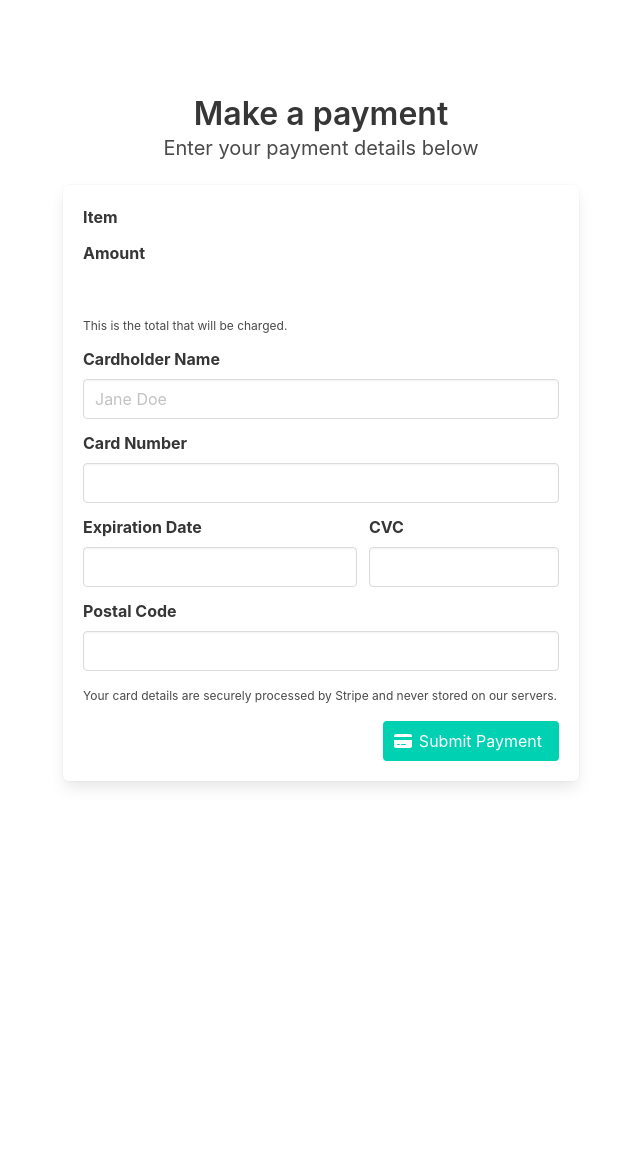
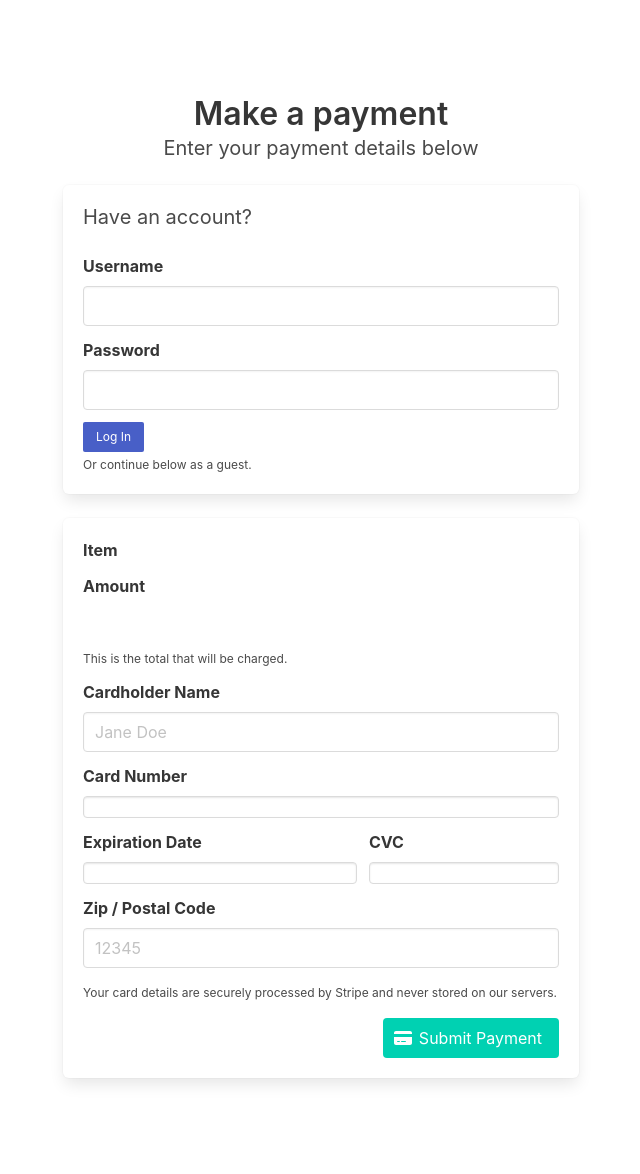
Before and after one commit to peeld/tridentweb, a Django app: template tridentapp/templates/payment.html in a window 1280 px wide. Shown: the part 56-1230 px from the top of the page, without its empty margins (319-959 px from the left). Before the commit the page ends 843 px from the top, so only its background shows below. Run offline with Django 5.2, Linux system fonts and the light colour scheme; the template is opened without the code that fills it, so the values that code supplies are empty; some libraries are stand-ins or nearby versions.

Commit message:
payments

```diff
--- a/tridentapp/templates/payment.html
+++ b/tridentapp/templates/payment.html
@@ -7,6 +7,32 @@
       <div class="column is-half">
         <h1 class="title has-text-centered">Make a payment</h1>
         <p class="subtitle has-text-centered">Enter your payment details below</p>
+
+        {% if not user.is_authenticated %}
+          <div class="box mb-5">
+            <h2 class="subtitle">Have an account?</h2>
+            <form method="POST">
+              {% csrf_token %}
+              <div class="field">
+                <label class="label">Username</label>
+                <div class="control">
+                  <input type="text" name="username" class="input" required>
+                </div>
+              </div>
+              <div class="field">
+                <label class="label">Password</label>
+                <div class="control">
+                  <input type="password" name="password" class="input" required>
+                </div>
+              </div>
+              <button type="submit" name="login" class="button is-link is-small">Log In</button>
+              <p class="help">Or continue below as a guest.</p>
+              {% if login_error %}
+                <p class="help is-danger">{{ login_error }}</p>
+              {% endif %}
+            </form>
+          </div>
+        {% endif %}
 
         <div class="box">
 
@@ -42,7 +68,7 @@
   <div class="field">
     <label class="label">Card Number</label>
     <div class="control">
-      <div id="card-number-element" class="input"></div>
+      <div id="card-number-element" class="stripe-input"></div>
     </div>
   </div>
 
@@ -52,13 +78,13 @@
       <div class="field">
         <label class="label">Expiration Date</label>
         <div class="control">
-          <div id="card-expiry-element" class="input"></div>
+          <div id="card-expiry-element" class="stripe-input"></div>
         </div>
       </div>
       <div class="field">
         <label class="label">CVC</label>
         <div class="control">
-          <div id="card-cvc-element" class="input"></div>
+          <div id="card-cvc-element" class="stripe-input"></div>
         </div>
       </div>
     </div>
@@ -66,14 +92,12 @@
 
   <!-- Postal Code -->
   <div class="field">
-    <label class="label">Postal Code</label>
+    <label class="label">Zip / Postal Code</label>
     <div class="control">
-      <div id="card-postal-element" class="input"></div>
+      <input id="card-postal" class="input" type="text" placeholder="12345" required>
     </div>
   </div>
 
-
-  {% comment %}
 
   {% if user.is_authenticated %}
 
@@ -90,8 +114,6 @@
   </div>
 
   {% endif %}
-
-  {% endcomment %}
 
   <div class="field mt-4">
       <p class="help">Your card details are securely processed by Stripe and never stored on our servers.</p>
@@ -119,14 +141,33 @@
   </div>
 </section>
 
+<style>
+  .stripe-input {
+  border: 1px solid #dbdbdb;
+  border-radius: 4px;
+  padding: 0.625em 0.75em;
+  box-shadow: inset 0 1px 2px rgba(10,10,10,0.1);
+  transition: border-color 0.2s;
+}
+
+.stripe-input:focus-within {
+  border-color: #485fc7; /* Bulma primary */
+}
+
+</style>
 
 <script src="https://js.stripe.com/v3/"></script>
 <script>
   const stripe = Stripe("{{ STRIPE_PUBLISHABLE_KEY }}");
   const elements = stripe.elements();
 
-  const cardElement = elements.create("card");
-  cardElement.mount("#card-element");
+  const cardNumber = elements.create("cardNumber");
+  const cardExpiry = elements.create("cardExpiry");
+  const cardCvc = elements.create("cardCvc");
+
+  cardNumber.mount("#card-number-element");
+  cardExpiry.mount("#card-expiry-element");
+  cardCvc.mount("#card-cvc-element");
 
   const form = document.getElementById("payment-form");
   const messageDiv = document.getElementById("payment-message");
```
Also changed, not shown: tridentapp/models.py (+14 -1 lines), tridentapp/views.py (+46 -6 lines).
